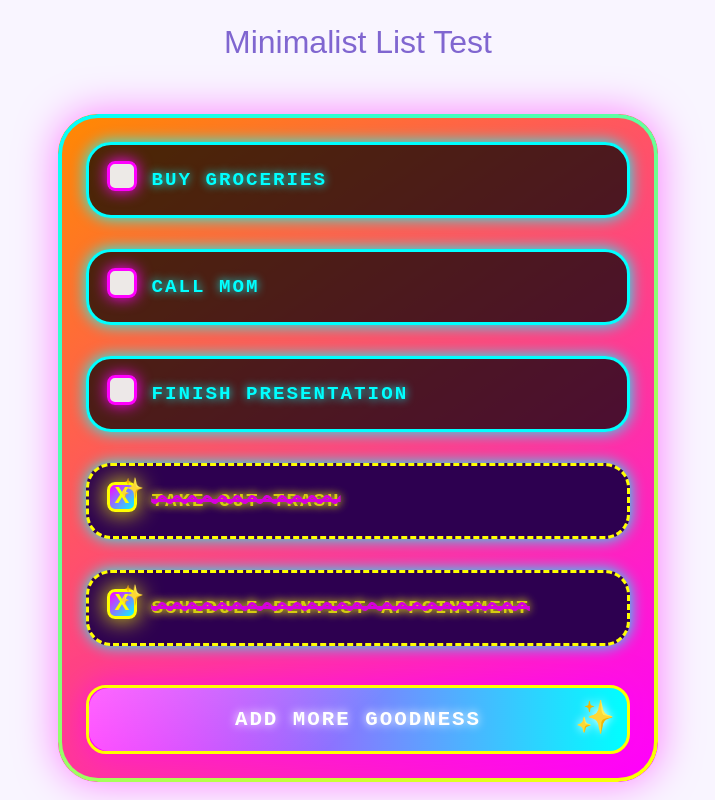
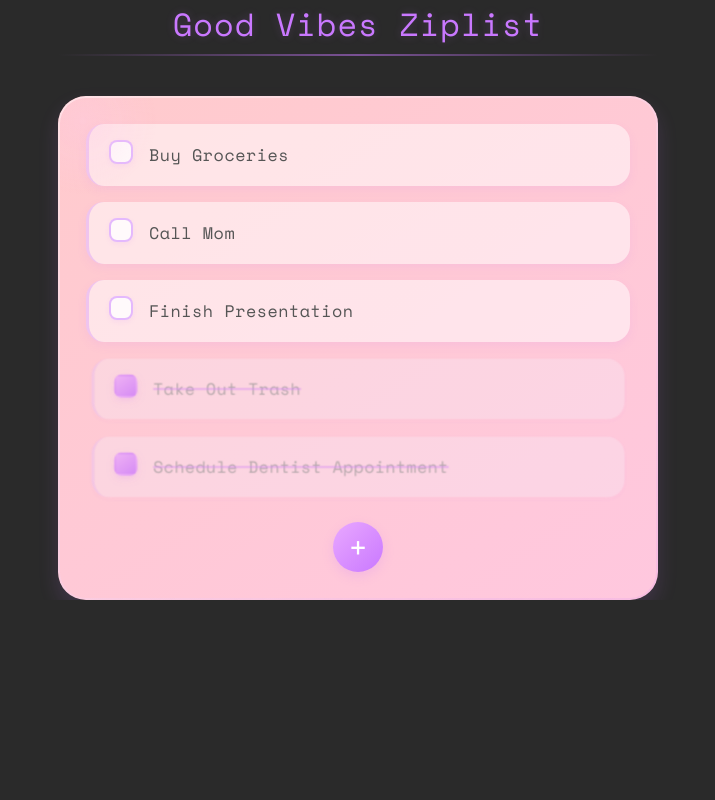
Before and after one commit to pibulus/ziplist, a SvelteKit app: page /list-test in a window 1280 px wide. Shown: the whole page, without its empty margins (282-997 px from the left). Built offline with nearby package versions, Linux system fonts and the light colour scheme.

Commit message:
test page is simpler but feels good

```diff
--- a/src/routes/list-test/+page.svelte
+++ b/src/routes/list-test/+page.svelte
@@ -21,6 +21,8 @@
   let isAddingItem = false;
   let showCompletionMessage = false;
   let completionMessageTimeout;
+  let editingItem = null;
+  let editingText = '';
 
   // Reactive statements for filtered items
   $: activeItems = list.items.filter(item => !item.checked);
@@ -104,68 +106,59 @@
       newItemText = '';
     }
   }
+
+  // Start editing an item
+  function startEditing(item) {
+    // Don't edit checked items
+    if (item.checked) return;
+
+    editingItem = item.id;
+    editingText = item.text;
+
+    // Focus the input after a brief delay to allow rendering
+    setTimeout(() => {
+      const input = document.getElementById(`edit-${item.id}`);
+      if (input) input.focus();
+    }, 50);
+  }
+
+  // Save edited item
+  function saveEdit() {
+    if (editingItem && editingText.trim()) {
+      list.items = list.items.map(item =>
+        item.id === editingItem
+          ? {...item, text: editingText.trim()}
+          : item
+      );
+    }
+
+    // Reset editing state
+    editingItem = null;
+    editingText = '';
+  }
+
+  // Handle keydown in edit input
+  function handleEditKeyDown(event) {
+    if (event.key === 'Enter') {
+      saveEdit();
+    } else if (event.key === 'Escape') {
+      editingItem = null;
+      editingText = '';
+    }
+  }
 </script>
 
 <svelte:head>
   <title>ZipList - Test Page</title>
   <style>
-    /* Reset and base styles */
-    * {
-      box-sizing: border-box;
-      margin: 0;
-      padding: 0;
-    }
-
-    /* Form elements reset */
-    button, input {
-      font-family: inherit;
-    }
-
-    body {
-      font-family: 'Inter', -apple-system, BlinkMacSystemFont, sans-serif;
-      background-color: #F9F5FF;
-      min-height: 100vh;
-      display: flex;
-      align-items: center;
-      justify-content: center;
-      padding: 1rem;
-    }
-
-    /* Import fonts */
+    @import url('https://fonts.googleapis.com/css2?family=Space+Mono:wght@400;700&display=swap');
     @import url('https://fonts.googleapis.com/css2?family=Inter:wght@300;400;500;600&display=swap');
     @import url('https://fonts.googleapis.com/css2?family=Nunito:wght@400;500;600&display=swap');
-
-    /* Animation keyframes */
-    @keyframes sparkle {
-      0%, 100% { opacity: 0; transform: translate(-50%, -50%) scale(0); }
-      50% { opacity: 1; transform: translate(-50%, -50%) scale(1); }
-    }
-
-    @keyframes checkmark {
-      from { transform: scale(0); }
-      to { transform: scale(1); }
-    }
-
-    @keyframes spin {
-      from { transform: rotate(0deg); }
-      to { transform: rotate(360deg); }
-    }
-
-    @keyframes pulse {
-      0%, 100% {
-        transform: scale(1);
-        box-shadow: 0 8px 20px rgba(157, 134, 230, 0.15), 0 0 0 1px rgba(200, 180, 255, 0.2);
-      }
-      50% {
-        transform: scale(1.03);
-        box-shadow: 0 12px 25px rgba(157, 134, 230, 0.25), 0 0 0 1px rgba(200, 180, 255, 0.3);
-      }
-    }
   </style>
 </svelte:head>
 
 <div class="page-container">
-  <h1>Minimalist List Test</h1>
+  <h1>Good Vibes Ziplist</h1>
 
   <div class="zl-card">
     <!-- Completion Message -->
@@ -203,13 +196,26 @@
               <span class="zl-checkbox-custom"></span>
             </label>
 
-            <span class="zl-item-text {item.checked ? 'checked' : ''}">
-              {item.text}
-            </span>
+            {#if editingItem === item.id}
+              <input
+                type="text"
+                id="edit-{item.id}"
+                bind:value={editingText}
+                on:blur={saveEdit}
+                on:keydown={handleEditKeyDown}
+                class="zl-edit-input"
+                in:fade={{ duration: 200 }}
+              />
+            {:else}
+              <span
+                class="zl-item-text {item.checked ? 'checked' : ''}"
+                on:click={() => startEditing(item)}
+              >
+                {item.text}
+              </span>
+            {/if}
           </li>
         {/each}
-
-        <!-- Removed divider as requested -->
       {:else}
         <div class="zl-empty-state">
           <p class="zl-empty-title">No thoughts, just vibes</p>
@@ -249,14 +255,48 @@
       <button
         class="zl-add-button"
         on:click={() => isAddingItem = true}
+        aria-label="Add new item"
       >
-        {allCompleted ? 'All Zipped Up ✨' : 'Add More Goodness'}
+        +
       </button>
     {/if}
   </div>
 </div>
 
 <style>
+  /* Animation keyframes */
+  @keyframes sparkle {
+    0%, 100% { opacity: 0; transform: translate(-50%, -50%) scale(0); }
+    50% { opacity: 1; transform: translate(-50%, -50%) scale(1); }
+  }
+
+  @keyframes soft-pulse {
+    0%, 100% { opacity: 0.8; }
+    50% { opacity: 1; }
+  }
+
+  @keyframes spin {
+    from { transform: rotate(0deg); }
+    to { transform: rotate(360deg); }
+  }
+
+  @keyframes pulse {
+    0%, 100% {
+      transform: scale(1);
+      box-shadow: 0 0 15px rgba(236, 158, 255, 0.2);
+    }
+    50% {
+      transform: scale(1.02);
+      box-shadow: 0 0 20px rgba(236, 158, 255, 0.3);
+    }
+  }
+
+  @keyframes gradient-shift {
+    0% { background-position: 0% 50%; }
+    50% { background-position: 100% 50%; }
+    100% { background-position: 0% 50%; }
+  }
+
   .page-container {
     width: 100%;
     max-width: 600px;
@@ -267,25 +307,42 @@
   }
 
   h1 {
-    font-family: 'Nunito', sans-serif;
+    font-family: 'Space Mono', monospace;
     text-align: center;
-    color: #8066d0;
+    color: #c978ff;
     font-size: 2rem;
     margin-bottom: 1rem;
+    text-shadow: 0 0 10px rgba(201, 120, 255, 0.2);
+    letter-spacing: 1px;
+    position: relative;
   }
 
-  /* Card styling with NEON background and EXTREME corners */
+  h1::after {
+    content: '';
+    position: absolute;
+    width: 100%;
+    height: 2px;
+    bottom: -8px;
+    left: 0;
+    background: linear-gradient(90deg, rgba(255, 180, 180, 0), rgba(201, 120, 255, 0.5), rgba(255, 180, 180, 0));
+    border-radius: 2px;
+  }
+
+  /* Card styling with soft pastel gradient */
   .zl-card {
-    border-radius: 40px; /* SUPER pillowy corners */
-    background: linear-gradient(145deg, #FF8A00, #FF00FF); /* EXTREME orange-pink gradient */
-    box-shadow: 0 0 40px rgba(255, 0, 255, 0.5); /* MASSIVE pink glow */
+    border-radius: 28px;
+    background: linear-gradient(145deg, #ffcdc1, #ffc6e5);
+    background-size: 200% 200%;
+    animation: gradient-shift 20s ease infinite;
+    box-shadow: 0 10px 20px rgba(201, 120, 255, 0.15);
     padding: 1.75rem;
     position: relative;
     overflow: hidden;
-    font-family: 'Space Mono', monospace; /* FORCE monospace */
+    font-family: 'Space Mono', monospace;
+    transition: all 0.4s cubic-bezier(0.2, 0.8, 0.2, 1);
   }
 
-  /* Fancy inner border effect - EXTREME */
+  /* Subtle inner border effect */
   .zl-card::before {
     content: '';
     position: absolute;
@@ -293,15 +350,36 @@
     left: 0;
     right: 0;
     bottom: 0;
-    border-radius: 40px;
-    padding: 4px; /* THICKER border */
-    background: linear-gradient(145deg, #00FFFF, #FFFF00); /* CYAN-YELLOW gradient */
+    border-radius: 28px;
+    padding: 2px;
+    background: linear-gradient(145deg, rgba(255, 255, 255, 0.6), rgba(201, 120, 255, 0.2));
     -webkit-mask: linear-gradient(#fff 0 0) content-box, linear-gradient(#fff 0 0);
     mask: linear-gradient(#fff 0 0) content-box, linear-gradient(#fff 0 0);
     -webkit-mask-composite: destination-out;
     mask-composite: exclude;
     pointer-events: none;
-    z-index: 10; /* Ensure high z-index */
+    z-index: 1;
+    opacity: 0.7;
+  }
+
+  .zl-card:hover {
+    box-shadow: 0 12px 24px rgba(201, 120, 255, 0.2);
+    transform: translateY(-3px);
+  }
+
+  /* Subtle light effect in the corner */
+  .zl-card::after {
+    content: '';
+    position: absolute;
+    top: -50px;
+    left: -50px;
+    width: 150px;
+    height: 150px;
+    background: radial-gradient(circle, rgba(255, 202, 236, 0.3) 0%, rgba(255, 202, 236, 0) 70%);
+    border-radius: 50%;
+    opacity: 0.5;
+    pointer-events: none;
+    animation: soft-pulse 8s infinite alternate ease-in-out;
   }
 
   /* List container */
@@ -313,54 +391,91 @@
     margin-bottom: 1.5rem;
   }
 
-  /* Individual list items - EXTREME */
+  /* Individual list items */
   .zl-item {
-    border-radius: 25px;
-    background-color: rgba(0, 0, 0, 0.7); /* DARK background */
-    padding: 16px 18px;
+    border-radius: 18px;
+    background: rgba(255, 255, 255, 0.5);
+    padding: 16px 20px;
     display: flex;
     align-items: center;
-    gap: 0.9rem;
-    transition: all 0.3s ease;
-    box-shadow: 0 0 15px #00FFFF; /* CYAN glow */
+    gap: 1rem;
+    transition: all 0.35s cubic-bezier(0.2, 0.8, 0.2, 1);
+    box-shadow: 0 4px 10px rgba(201, 120, 255, 0.1);
     position: relative;
-    border: 3px solid #00FFFF; /* CYAN border */
-    margin-bottom: 15px; /* More spacing */
+    cursor: pointer;
+    border-left: 3px solid rgba(201, 120, 255, 0.3);
   }
 
   .zl-item:hover {
-    background: linear-gradient(90deg, #000000, #330066); /* DARK PURPLE gradient */
-    transform: translateY(-8px) scale(1.05) rotate(1deg); /* EXTREME transform */
-    box-shadow: 0 0 25px #FF00FF; /* PINK glow on hover */
-    border-color: #FF00FF; /* PINK border on hover */
+    background: rgba(255, 255, 255, 0.7);
+    transform: translateY(-3px);
+    box-shadow: 0 6px 15px rgba(201, 120, 255, 0.15);
+    border-left: 3px solid rgba(201, 120, 255, 0.5);
+  }
+
+  .zl-item::after {
+    content: '';
+    position: absolute;
+    top: 0;
+    right: 0;
+    width: 60%;
+    height: 100%;
+    background: linear-gradient(90deg, rgba(255, 255, 255, 0) 0%, rgba(255, 235, 246, 0.3) 100%);
+    border-radius: 0 18px 18px 0;
+    opacity: 0;
+    transition: opacity 0.3s ease;
+    pointer-events: none;
+  }
+
+  .zl-item:hover::after {
+    opacity: 1;
   }
 
   .zl-item.checked {
-    opacity: 1; /* FULL opacity */
-    background-color: #2D0050; /* PURPLE when checked */
-    text-decoration: line-through #FF00FF solid 3px; /* EXTREME strikethrough */
-    border: 3px dashed #FFFF00; /* YELLOW dashed border */
+    opacity: 0.75;
+    background: rgba(245, 240, 250, 0.4);
+    border-left: 3px solid rgba(201, 120, 255, 0.2);
+    transform: scale(0.98);
+    box-shadow: 0 2px 6px rgba(201, 120, 255, 0.05);
   }
 
-  /* Item text - EXTREME */
+  /* Item text */
   .zl-item-text {
-    font-size: 1.2rem;
-    font-weight: 700; /* BOLD */
+    font-size: 1.05rem;
+    font-weight: 500;
     line-height: 1.5;
-    color: #00FFFF; /* CYAN text */
+    color: #555555;
     flex-grow: 1;
-    transition: all 0.15s ease;
-    text-shadow: 0 0 10px #00FFFF; /* GLOW */
-    letter-spacing: 2px; /* SPACED OUT */
-    font-family: 'Space Mono', monospace; /* FORCE monospace */
-    text-transform: uppercase; /* ALL CAPS */
+    transition: all 0.2s ease;
+    font-family: 'Space Mono', monospace;
+    text-transform: capitalize;
+    letter-spacing: 0.5px;
   }
 
   .zl-item-text.checked {
-    text-decoration: line-through wavy #FF00FF 3px; /* WAVY line */
-    color: #FFFF00; /* YELLOW text when checked */
-    text-shadow: 0 0 10px #FFFF00; /* YELLOW glow */
-    opacity: 0.8;
+    text-decoration: line-through rgba(201, 120, 255, 0.5) 1.5px;
+    color: #9d9d9d;
+  }
+
+  /* Edit input */
+  .zl-edit-input {
+    font-size: 1.05rem;
+    font-weight: 500;
+    font-family: 'Space Mono', monospace;
+    color: #555555;
+    flex-grow: 1;
+    background: rgba(255, 255, 255, 0.8);
+    border: 1px solid rgba(201, 120, 255, 0.3);
+    border-radius: 8px;
+    padding: 0.3rem 0.7rem;
+    outline: none;
+    transition: all 0.2s ease;
+  }
+
+  .zl-edit-input:focus {
+    border-color: rgba(201, 120, 255, 0.6);
+    box-shadow: 0 0 0 2px rgba(201, 120, 255, 0.15);
+    background: rgba(255, 255, 255, 0.95);
   }
 
   /* Custom checkbox styling */
@@ -381,91 +496,78 @@
   .zl-checkbox-custom {
     position: relative;
     display: inline-block;
-    width: 30px; /* BIGGER checkbox */
-    height: 30px; /* BIGGER checkbox */
-    border: 3px solid #FF00FF; /* NEON PINK border */
+    width: 24px;
+    height: 24px;
+    border: 2px solid rgba(201, 120, 255, 0.5);
     border-radius: 8px;
-    background-color: rgba(255, 255, 255, 0.9);
-    transition: all 0.2s ease;
-    box-shadow: 0 0 15px #FF00FF; /* EXTREME glow */
+    background-color: rgba(255, 255, 255, 0.8);
+    transition: all 0.25s cubic-bezier(0.2, 0.8, 0.2, 1);
+    box-shadow: 0 2px 5px rgba(201, 120, 255, 0.1);
   }
 
   .zl-checkbox-wrapper:hover .zl-checkbox-custom {
-    border-color: #00FFFF; /* CYAN on hover */
-    background-color: rgba(245, 241, 255, 0.8);
-    transform: scale(1.3); /* EXTREME scaling */
-    box-shadow: 0 0 20px #00FFFF; /* EXTREME cyan glow */
+    border-color: rgba(201, 120, 255, 0.7);
+    background-color: rgba(255, 245, 250, 0.8);
+    transform: scale(1.1);
+    box-shadow: 0 3px 8px rgba(201, 120, 255, 0.15);
   }
 
   /* Checkbox checked state */
   .zl-checkbox:checked + .zl-checkbox-custom {
-    background: linear-gradient(135deg, #FF00FF 0%, #00FFFF 100%); /* GARISH gradient */
-    border-color: #FFFF00; /* YELLOW border */
-    box-shadow: 0 0 25px #FFFF00; /* EXTREME yellow glow */
+    background: linear-gradient(145deg, #e9a8ff 0%, #c978ff 100%);
+    border-color: transparent;
+    box-shadow: 0 3px 8px rgba(201, 120, 255, 0.2);
   }
 
-  /* Checkmark - EXTREME X */
-  .zl-checkbox:checked + .zl-checkbox-custom::before {
-    content: 'X';
+  /* Sparkle effect - simplified */
+  .zl-checkbox:checked + .zl-checkbox-custom::after {
+    content: '';
     position: absolute;
+    top: 50%;
     left: 50%;
-    top: 50%;
-    transform: translate(-50%, -50%);
-    font-family: 'Space Mono', monospace; /* MONOSPACE font */
-    font-size: 24px;
-    font-weight: bold;
-    color: #FFFF00; /* YELLOW X */
+    width: 40px;
+    height: 40px;
+    border-radius: 50%;
+    background: radial-gradient(circle, rgba(255, 255, 255, 0.8) 0%, rgba(255, 255, 255, 0) 70%);
+    transform: translate(-50%, -50%) scale(0);
+    opacity: 0;
+    animation: sparkle 0.5s cubic-bezier(0.175, 0.885, 0.32, 1.5) forwards;
+    z-index: 5;
   }
 
-  /* Sparkle effect - EXTREME */
-  .zl-checkbox:checked + .zl-checkbox-custom::after {
-    content: '✨';
-    position: absolute;
-    top: -10px;
-    right: -10px;
-    font-size: 20px;
-    animation: spin 1s linear infinite;
-  }
-
-  /* Remove the divider entirely as requested */
-
-  /* Completion message - EXTREME */
+  /* Completion message */
   .zl-completion-message {
-    background: linear-gradient(135deg, #FF00FF, #FF8A00); /* PINK-ORANGE gradient */
-    padding: 1.5rem;
-    border-radius: 30px;
-    box-shadow: 0 0 40px rgba(255, 0, 255, 0.6); /* EXTREME shadow */
+    background: linear-gradient(135deg, #ffcdc1, #e9a8ff);
+    padding: 0.8rem 1.2rem;
+    border-radius: 18px;
+    box-shadow: 0 8px 15px rgba(201, 120, 255, 0.15);
     margin: 0 auto 1.75rem;
     text-align: center;
     max-width: 90%;
     position: relative;
     overflow: hidden;
-    animation: pulse 0.5s infinite ease-in-out; /* FASTER pulse */
-    border: 4px solid #FFFF00; /* YELLOW border */
-    transform: rotate(-2deg); /* TILTED */
+    animation: pulse 3s infinite ease-in-out;
+    border: 1px solid rgba(255, 255, 255, 0.8);
   }
 
   .zl-message-content {
-    font-family: 'Space Mono', monospace; /* FORCE monospace */
-    font-weight: 800; /* EXTRA BOLD */
-    color: #FFFFFF; /* WHITE text */
-    font-size: 1.4rem;
+    font-family: 'Space Mono', monospace;
+    font-weight: 600;
+    color: #555555;
+    font-size: 1.1rem;
     display: flex;
     align-items: center;
     justify-content: center;
-    gap: 0.6rem;
+    gap: 0.8rem;
     position: relative;
-    text-shadow: 0 0 10px #FFFFFF, 0 0 20px #FFFFFF; /* EXTREME glow */
-    letter-spacing: 2px;
-    text-transform: uppercase; /* ALL CAPS */
+    text-transform: capitalize;
   }
 
   .zl-sparkle {
-    font-size: 2rem; /* BIGGER sparkles */
-    animation: spin 0.5s linear infinite; /* FASTER spin */
+    font-size: 1.2rem;
+    animation: spin 4s linear infinite;
     display: inline-block;
-    color: #FFFF00; /* YELLOW sparkles */
-    text-shadow: 0 0 15px #FFFF00; /* EXTREME glow */
+    color: #c978ff;
   }
 
   /* Empty state */
@@ -477,48 +579,72 @@
     text-align: center;
     padding: 2.5rem 1rem;
     min-height: 200px;
+    position: relative;
+  }
+
+  .zl-empty-state::before {
+    content: '';
+    position: absolute;
+    width: 150px;
+    height: 150px;
+    background: radial-gradient(circle, rgba(236, 158, 255, 0.15) 0%, rgba(236, 158, 255, 0) 70%);
+    border-radius: 50%;
+    z-index: 0;
+    animation: pulse 5s infinite ease-in-out;
   }
 
   .zl-empty-title {
     font-weight: 600;
-    color: #9d86e6;
-    margin-bottom: 0.6rem;
+    color: #c978ff;
+    margin-bottom: 0.8rem;
     font-size: 1.2rem;
-    font-family: 'Nunito', sans-serif;
+    font-family: 'Space Mono', monospace;
+    position: relative;
+    z-index: 1;
   }
 
   .zl-empty-description {
     color: #9d9d9d;
     font-size: 0.95rem;
     max-width: 270px;
+    font-family: 'Space Mono', monospace;
+    position: relative;
+    z-index: 1;
   }
 
   /* Add item form */
   .zl-add-form {
     display: flex;
     flex-direction: column;
-    gap: 0.8rem;
+    gap: 1rem;
     padding: 1.2rem;
-    background: linear-gradient(145deg, rgba(255, 252, 249, 0.9), rgba(255, 245, 236, 0.9));
+    background: rgba(255, 255, 255, 0.6);
     border-radius: 18px;
-    box-shadow: 0 3px 10px rgba(186, 165, 240, 0.08), inset 0 0 0 1px rgba(200, 180, 255, 0.15);
+    box-shadow: 0 5px 15px rgba(201, 120, 255, 0.1);
+    position: relative;
+    overflow: hidden;
+    border: 1px solid rgba(255, 255, 255, 0.8);
   }
 
   .zl-input {
-    font-family: 'Inter', sans-serif;
+    font-family: 'Space Mono', monospace;
     font-weight: 400;
-    border: 2px solid rgba(200, 180, 255, 0.5);
+    border: 2px solid rgba(201, 120, 255, 0.3);
     background-color: rgba(255, 255, 255, 0.8);
-    border-radius: 14px;
-    padding: 0.6rem 0.9rem;
+    border-radius: 12px;
+    padding: 0.7rem 1rem;
     outline: none;
-    transition: all 0.25s ease;
-    color: #444444;
+    transition: all 0.25s cubic-bezier(0.2, 0.8, 0.2, 1);
+    color: #555555;
+  }
+
+  .zl-input::placeholder {
+    color: #aaaaaa;
   }
 
   .zl-input:focus {
-    border-color: rgba(181, 152, 255, 0.8);
-    box-shadow: 0 0 0 3px rgba(181, 152, 255, 0.2);
+    border-color: rgba(201, 120, 255, 0.6);
+    box-shadow: 0 0 0 3px rgba(201, 120, 255, 0.1);
     background-color: rgba(255, 255, 255, 0.95);
   }
 
@@ -531,24 +657,26 @@
   /* Buttons */
   .zl-button {
     border: none;
-    border-radius: 14px;
-    padding: 0.6rem 1rem;
+    border-radius: 12px;
+    padding: 0.6rem 1.1rem;
     font-weight: 500;
     font-size: 0.95rem;
-    font-family: 'Inter', sans-serif;
+    font-family: 'Space Mono', monospace;
     cursor: pointer;
-    transition: all 0.3s cubic-bezier(0.2, 0.8, 0.2, 1);
+    transition: all 0.25s cubic-bezier(0.2, 0.8, 0.2, 1);
+    position: relative;
+    overflow: hidden;
   }
 
   .zl-button.primary {
-    background: linear-gradient(135deg, #b598ff 0%, #9d86e6 100%);
+    background: linear-gradient(135deg, #e9a8ff 0%, #c978ff 100%);
     color: white;
-    box-shadow: 0 4px 12px rgba(157, 134, 230, 0.25);
+    box-shadow: 0 3px 8px rgba(201, 120, 255, 0.2);
   }
 
   .zl-button.primary:hover:not(:disabled) {
-    box-shadow: 0 7px 14px rgba(157, 134, 230, 0.35);
-    transform: translateY(-3px) scale(1.02);
+    box-shadow: 0 5px 12px rgba(201, 120, 255, 0.3);
+    transform: translateY(-2px);
   }
 
   .zl-button.primary:disabled {
@@ -558,59 +686,43 @@
 
   .zl-button.secondary {
     background: rgba(255, 255, 255, 0.8);
-    color: #9d86e6;
-    border: 1px solid rgba(181, 152, 255, 0.2);
-    box-shadow: 0 2px 5px rgba(157, 134, 230, 0.1);
+    color: #c978ff;
+    border: 1px solid rgba(201, 120, 255, 0.3);
   }
 
-  /* Add button (when form is hidden) - EXTREME */
+  .zl-button.secondary:hover {
+    background: rgba(255, 255, 255, 0.95);
+    border-color: rgba(201, 120, 255, 0.5);
+    box-shadow: 0 3px 8px rgba(201, 120, 255, 0.1);
+    transform: translateY(-2px);
+  }
+
+  /* Add button - simplified to a plus button */
   .zl-add-button {
-    width: 100%;
-    background: linear-gradient(90deg, #FF00FF, #00FFFF); /* NEON gradient */
-    border: 3px solid #FFFF00; /* YELLOW border */
-    color: #FFFFFF;
-    border-radius: 20px;
-    padding: 1rem 1.5rem;
-    font-weight: 700;
-    font-size: 1.3rem;
-    font-family: 'Space Mono', monospace; /* FORCE monospace */
+    width: 50px;
+    height: 50px;
+    background: linear-gradient(135deg, #e9a8ff 0%, #c978ff 100%);
+    border: none;
+    color: white;
+    border-radius: 50%;
+    font-weight: 400;
+    font-size: 2rem;
+    line-height: 1;
+    font-family: 'Space Mono', monospace;
     cursor: pointer;
     transition: all 0.3s cubic-bezier(0.2, 0.8, 0.2, 1);
     display: flex;
     align-items: center;
     justify-content: center;
-    box-shadow: 0 0 30px rgba(255, 0, 255, 0.6); /* EXTREME glow */
+    box-shadow: 0 4px 12px rgba(201, 120, 255, 0.2);
     position: relative;
-    overflow: hidden;
-    text-shadow: 0 0 10px #FFFFFF; /* Text glow */
-    letter-spacing: 2px;
-    text-transform: uppercase; /* ALL CAPS */
-    margin-top: 20px;
-  }
-
-  .zl-add-button::before {
-    content: '';
-    position: absolute;
-    top: 0;
-    left: 0;
-    right: 0;
-    bottom: 0;
-    background: linear-gradient(135deg, rgba(255, 255, 255, 0.4) 0%, rgba(255, 255, 255, 0) 50%);
-    border-radius: 20px;
+    margin-left: auto;
+    margin-right: auto;
+    margin-top: 10px;
   }
 
   .zl-add-button:hover {
-    box-shadow: 0 0 40px rgba(0, 255, 255, 0.7); /* CYAN glow on hover */
-    transform: translateY(-5px) scale(1.05);
-    background: linear-gradient(90deg, #00FFFF, #FF00FF); /* REVERSED gradient */
-    animation: pulse 0.5s infinite; /* PULSING effect */
-  }
-
-  .zl-add-button::after {
-    content: '✨';
-    position: absolute;
-    font-size: 2rem;
-    right: 10px;
-    animation: spin 1s linear infinite;
+    box-shadow: 0 8px 20px rgba(201, 120, 255, 0.3);
+    transform: translateY(-3px) scale(1.05);
   }
 </style>
```
